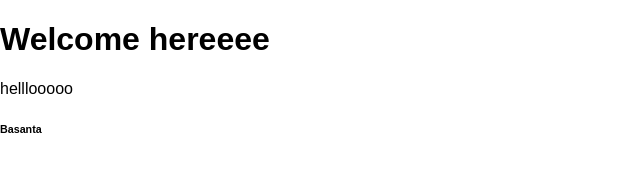
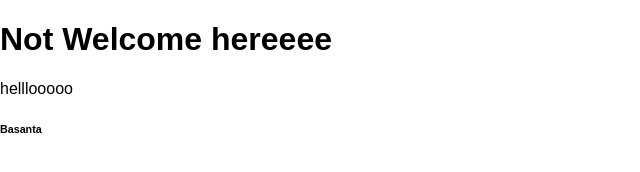
Before and after one commit to Dakshinkali-Team/CloudBridge-Portal, a plain HTML site: page basanta.html in a window 1280 px wide. Shown: the whole page, without its empty margins (0-640 px from the left). Drawn offline with Linux system fonts and the light colour scheme.

Commit message:
basanta cv

```diff
--- a/basanta.html
+++ b/basanta.html
@@ -13,7 +13,7 @@
     </style>
 </head>
 <body>
-    <h1>Welcome hereeee</h1>
+    <h1>Not Welcome hereeee</h1>
     <p>helllooooo</p>
     <h6>Basanta</h6>
     <script>
```
